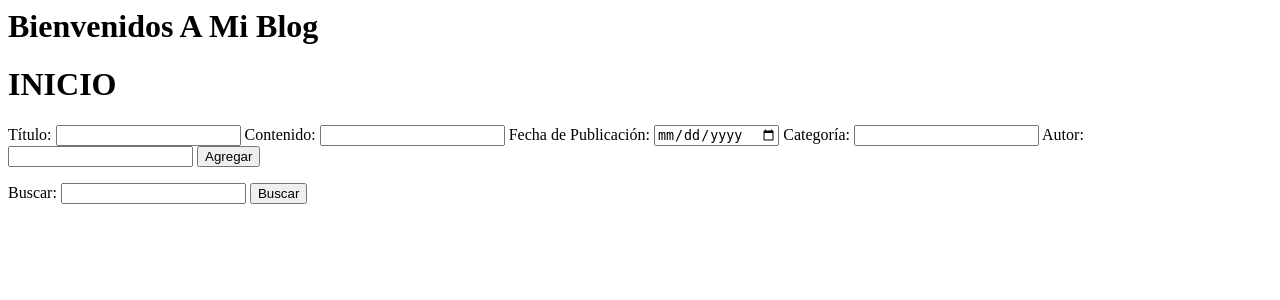
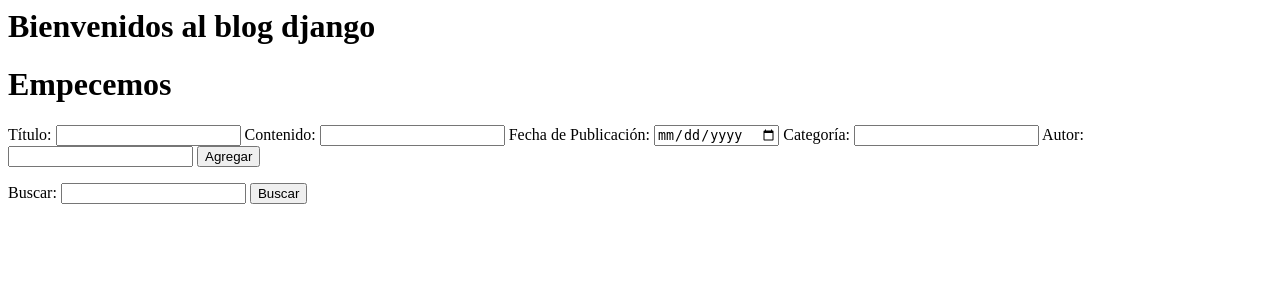
Before and after one commit to jausv/tallerblog, a Django app: page / in a window 1280 px wide. Shown: the top 300 px of the page. Run offline with Django 5.2, Linux system fonts and the light colour scheme.

Commit message:
Se implemeta una parte del blog
Se implementa una parte del blog

```diff
--- a/taller1/mi_blog/blog/templates/blog/post_page.html
+++ b/taller1/mi_blog/blog/templates/blog/post_page.html
@@ -1,5 +1,5 @@
-<h1>Bienvenidos A Mi Blog</h1>
-<h1>INICIO</h1>
+<h1>Bienvenidos al blog django</h1>
+<h1>Empecemos</h1>
 
 <form method="get">
     Título: <input type="text" name="titulo">
```
